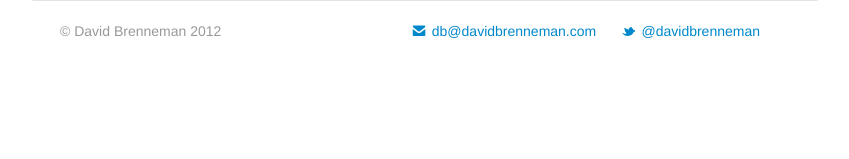
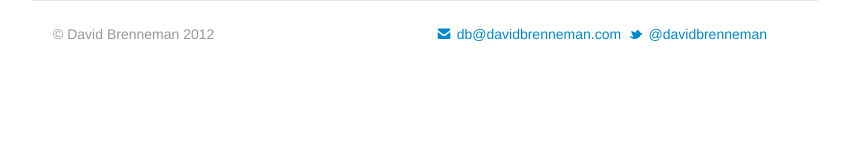
Before and after one commit to dbrenneman/DontPanic, a Flask app: page / in a window 1280 px wide. Shown: the part 641-800 px from the top of the page, without its empty margins (215-1064 px from the left). Run offline with Flask 2, Linux system fonts and the light colour scheme; parts of the project's set-up code (start-up, migrations or seed data) failed here and were passed over; some web fonts are replaced.

Commit message:
li table cell

```diff
--- a/static/css/dontpanic.css
+++ b/static/css/dontpanic.css
@@ -49,13 +49,14 @@ footer {
 
 footer ul {
   list-style-type: none;
+  display: table;
   float: right;
   padding: 0;
   margin: 0;
 }
 
 footer li {
- display:inline;
- padding: 10px;
+ display: table-cell;
+ padding: 3px;
  white-space: pre;
 }
```
